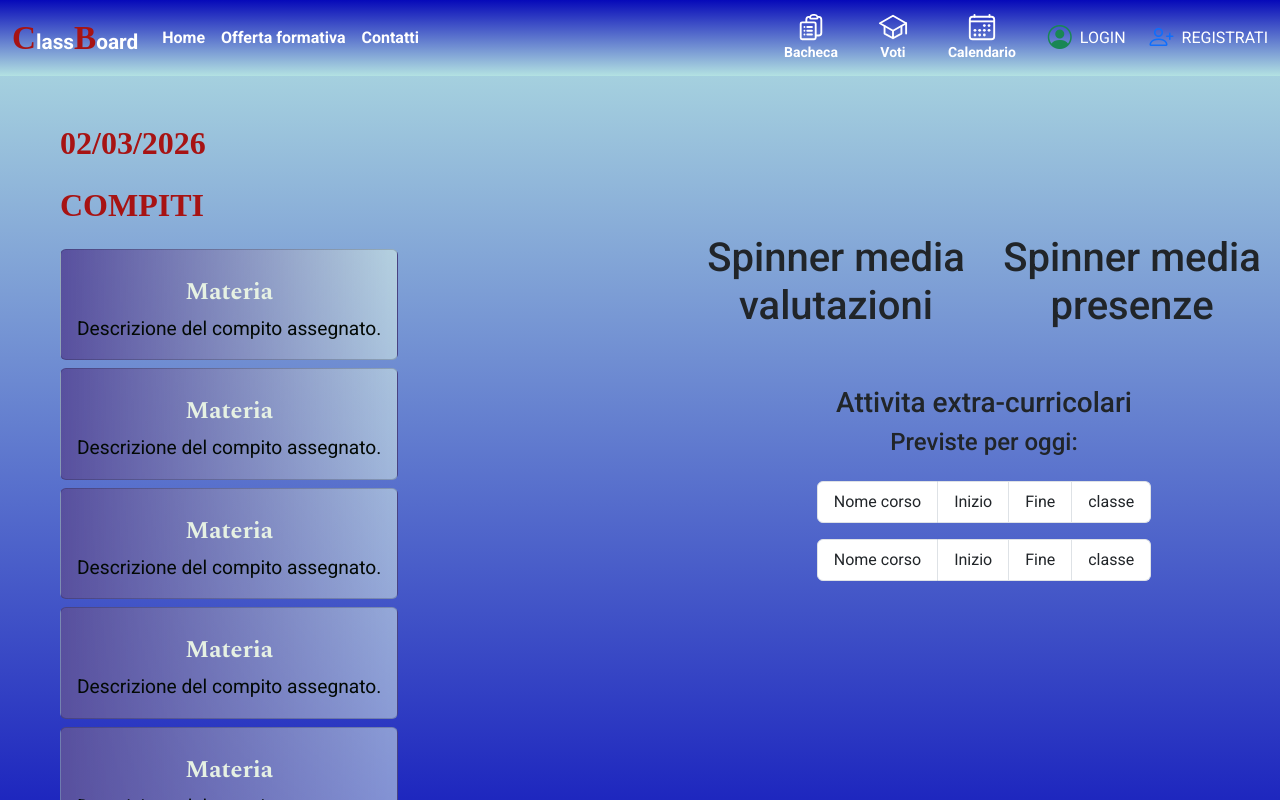
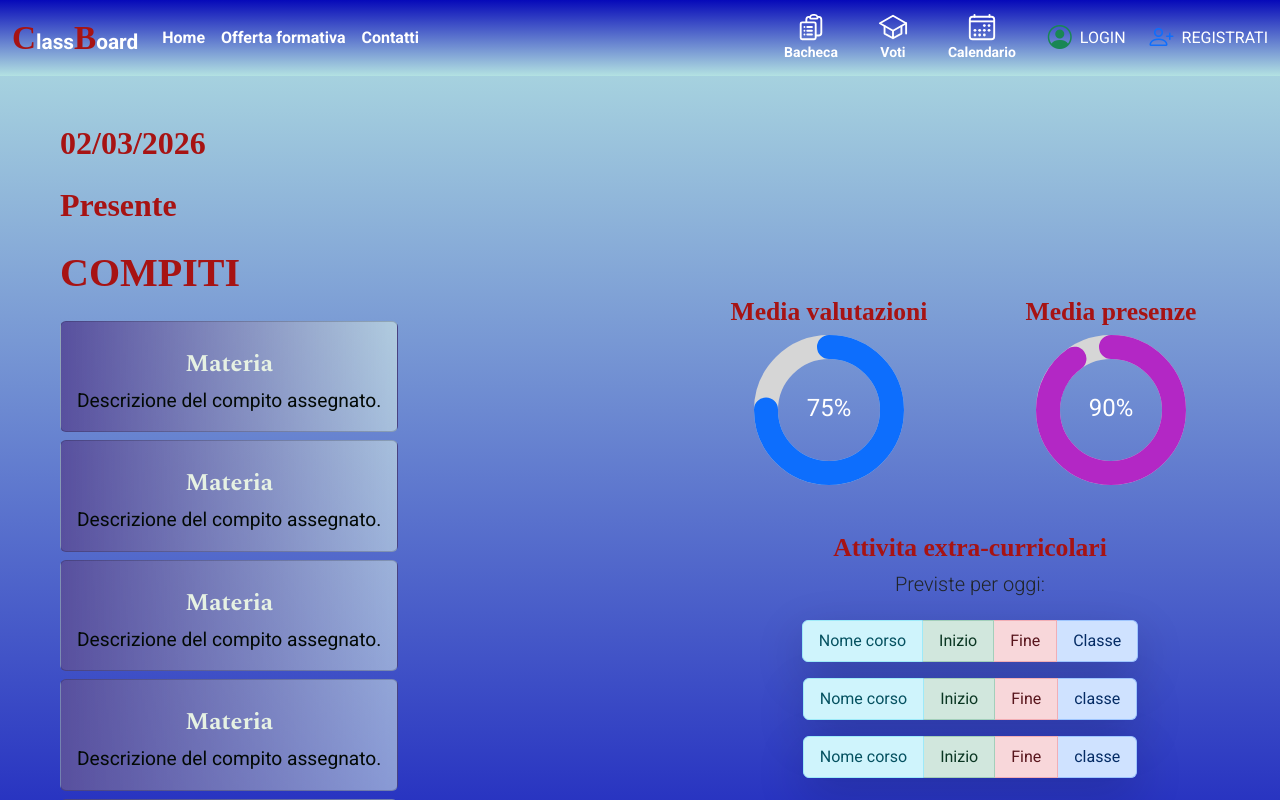
Before and after one commit to gentjanaH/registro-elettronico-frontend, a React (Vite) app: page /home/id_studente in a window 1280 px wide. Shown: the top 800 px of the page. Built offline with nearby package versions, Linux system fonts and the light colour scheme; a web font is replaced by a local one.

Commit message:
add_dashboard-media

```diff
--- a/package.json
+++ b/package.json
@@ -14,6 +14,7 @@
     "bootstrap-icons": "^1.13.1",
     "react": "^19.2.0",
     "react-bootstrap": "^2.10.10",
+    "react-circular-progressbar": "^2.2.0",
     "react-dom": "^19.2.0",
     "react-icons": "^5.6.0",
     "react-router-dom": "^7.13.1"
--- /dev/null
+++ b/src/components/DashboardCircolari.jsx
@@ -0,0 +1,39 @@
+
+import { Col, Row } from "react-bootstrap";
+import { CircularProgressbar, buildStyles } from "react-circular-progressbar";
+import "react-circular-progressbar/dist/styles.css";
+
+
+const DashboardCircolari = () => {
+    return (
+        <>
+            <Col xs={12}>
+                <Row className="justify-content-evenly">
+                    <Col xs={12} md={6} className="d-flex flex-column align-items-center">
+                        <h4 className="lettera-logo fw-bold">Media valutazioni</h4>
+
+                        <div style={{ width: 150 }}>
+                            <CircularProgressbar
+                                value={75}
+                                text="75%"
+                                strokeWidth={16}
+                                styles={buildStyles({ textSize: "16px", pathColor: "#0d6efd", trailColor: "#d6d6d6", textColor: "#fff" })} />
+                        </div>
+                    </Col>
+
+                    <Col xs={12} md={6} className="d-flex flex-column align-items-center">
+                        <h4 className="mt-4 mt-md-0 lettera-logo fw-bold">Media presenze</h4>
+                        <div style={{ width: 150 }}>
+                            <CircularProgressbar
+                                value={90} text="90%"
+                                strokeWidth={16}
+                                styles={buildStyles({ textSize: "16px", pathColor: "#b327c5", trailColor: "#d6d6d6", textColor: "#fff" })} />
+                        </div>
+                    </Col>
+                </Row>
+            </Col>
+        </>
+    );
+};
+
+export default DashboardCircolari;
--- a/src/components/HomePageStudentiGenitori.jsx
+++ b/src/components/HomePageStudentiGenitori.jsx
@@ -1,6 +1,11 @@
 import { Card, Col, Row, ListGroup } from "react-bootstrap";
+import DashboardCircolari from "./DashboardCircolari";
+
 
 const HomePageStudentiGenitori = () => {
+
+
+
     return (
         <Row className="text-center mt-5">
             <Col xs={12} className="d-flex align-items-start ms-5">
@@ -11,10 +16,19 @@ const HomePageStudentiGenitori = () => {
                         year: 'numeric'
                     })}
                 </h3>
+
+            </Col>
+            <Col xs={12} className="d-flex align-items-start ms-5">
+                <h3 className="lettera-logo mb-4 fw-bold fs-2 me-3">
+                    Presente
+                </h3>
+
             </Col>
 
+
+
             <Col xs={12} md={6} className="d-flex flex-column align-items-center align-items-md-start ms-0 ms-md-5 ">
-                <h3 className="lettera-logo mb-4 fw-bold fs-2">
+                <h3 className="lettera-logo mb-4 fw-bold fs-1">
                     COMPITI
                 </h3>
                 <Card className="mb-2">
@@ -59,40 +73,34 @@ const HomePageStudentiGenitori = () => {
                 </Card>
             </Col>
             <Col>
-                <Row className="mt-5">
-                    <Col xs={12} md={6}>
-                        <h1>
-                            Spinner media valutazioni
-                        </h1>
+                <Row className="mt-5  me-md-3">
 
-                    </Col>
-
-                    <Col xs={12} md={6}>
-                        <h1>
-                            Spinner media presenze
-                        </h1>
-
-                    </Col>
-
+                    <DashboardCircolari />
 
                     <Col xs={12} className="mt-5">
                         <Row>
 
 
-                            <h3>Attivita extra-curricolari</h3>
-                            <h4>Previste per oggi:</h4>
+                            <h3 className="lettera-logo fw-bold">Attivita extra-curricolari</h3>
+                            <h4 className="lead">Previste per oggi:</h4>
                             <Col xs={12} className="d-flex flex-column align-items-center mt-3 g-4">
-                                <ListGroup horizontal className="mb-3">
-                                    <ListGroup.Item>Nome corso</ListGroup.Item>
-                                    <ListGroup.Item>Inizio</ListGroup.Item>
-                                    <ListGroup.Item>Fine</ListGroup.Item>
-                                    <ListGroup.Item>classe</ListGroup.Item>
+                                <ListGroup horizontal className="mb-3 shadow-lg">
+                                    <ListGroup.Item variant="info">Nome corso</ListGroup.Item>
+                                    <ListGroup.Item variant="success">Inizio</ListGroup.Item>
+                                    <ListGroup.Item variant="danger">Fine</ListGroup.Item>
+                                    <ListGroup.Item variant="primary">Classe</ListGroup.Item>
                                 </ListGroup>
-                                <ListGroup horizontal>
-                                    <ListGroup.Item>Nome corso</ListGroup.Item>
-                                    <ListGroup.Item>Inizio</ListGroup.Item>
-                                    <ListGroup.Item>Fine</ListGroup.Item>
-                                    <ListGroup.Item>classe</ListGroup.Item>
+                                <ListGroup horizontal className="mb-3 shadow-lg">
+                                    <ListGroup.Item variant="info">Nome corso</ListGroup.Item>
+                                    <ListGroup.Item variant="success">Inizio</ListGroup.Item>
+                                    <ListGroup.Item variant="danger">Fine</ListGroup.Item>
+                                    <ListGroup.Item variant="primary">classe</ListGroup.Item>
+                                </ListGroup>
+                                <ListGroup horizontal className="mb-3 shadow-lg">
+                                    <ListGroup.Item variant="info">Nome corso</ListGroup.Item>
+                                    <ListGroup.Item variant="success">Inizio</ListGroup.Item>
+                                    <ListGroup.Item variant="danger">Fine</ListGroup.Item>
+                                    <ListGroup.Item variant="primary">classe</ListGroup.Item>
                                 </ListGroup>
                             </Col>
 
```
Also changed, not shown: 1 other file (tests, documents, lock files or other folders).
